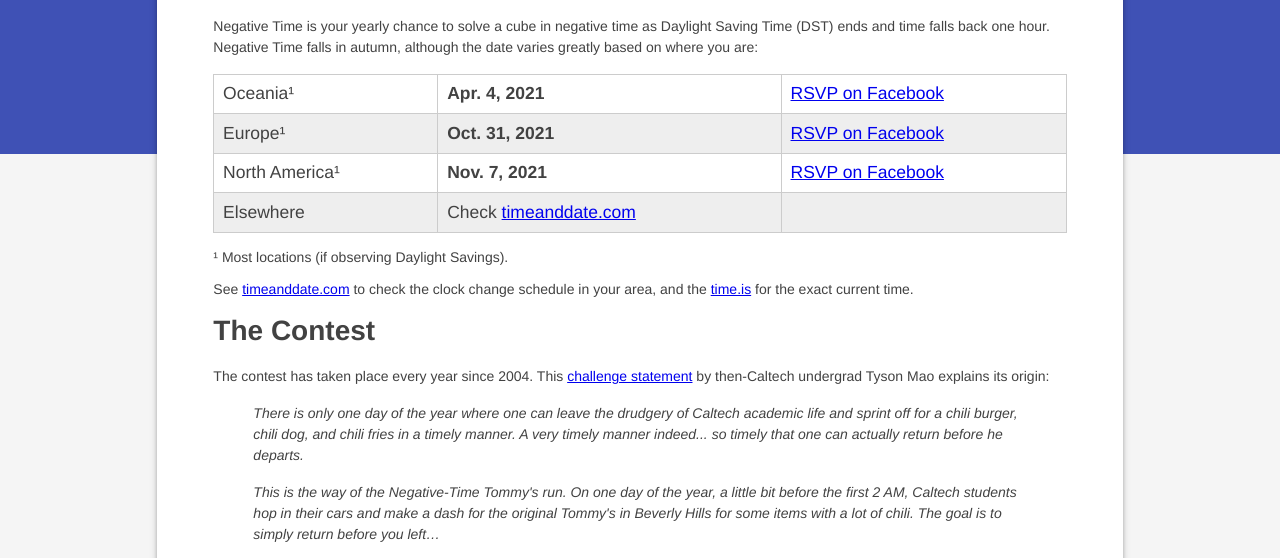
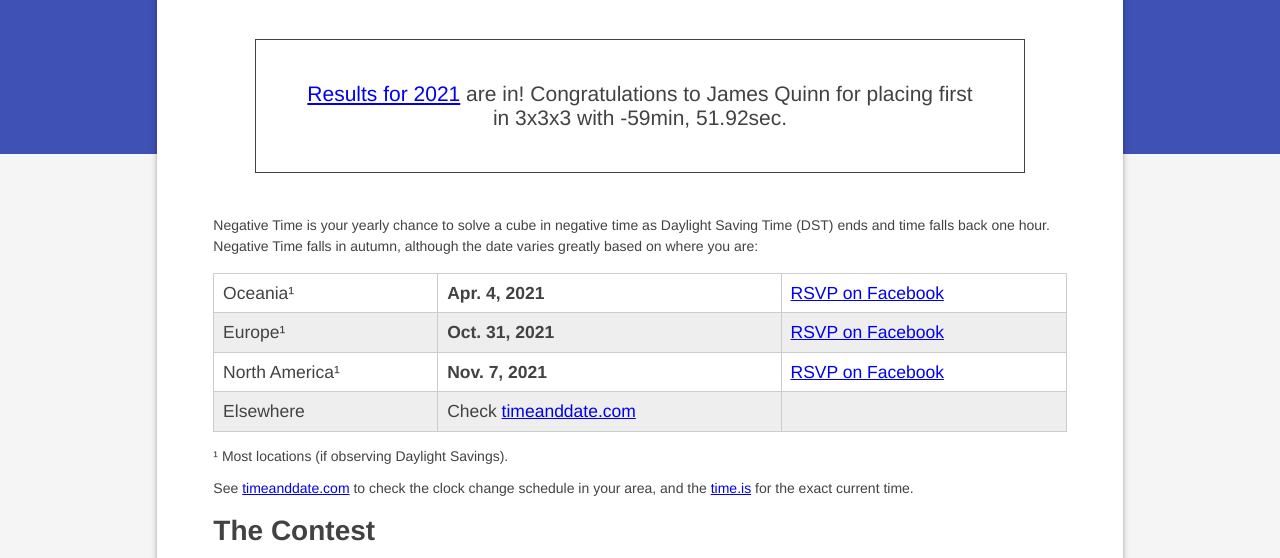
Before and after one commit to cubing/negative-time.cubing.net, a plain HTML site: page index.html in a window 1280 px wide. Shown: the part 230-788 px from the top of the page. Drawn offline with Linux system fonts and the light colour scheme.

Commit message:
Add 2021 winner banner.

```diff
--- a/index.html
+++ b/index.html
@@ -22,10 +22,10 @@
       <img src="img/clock128.gif" alt="Negative Time Clock Logo" srcset="img/clock@2x.gif 2x">
       <h1>Negative Time Solving Contest</h1>
 
-      <!-- <div style="font-size: 150%; border: 1px solid; padding: 2em; margin: 2em;">
-        <a href="https://negative-time.cubing.net/2020/">Results for
-          2020</a> are in! Congratulations to Daniel Karnaukh for placing first in 3x3x3 with -59min, 53.18sec.
-      </div> -->
+      <div style="font-size: 150%; border: 1px solid; padding: 2em; margin: 2em;">
+        <a href="https://negative-time.cubing.net/2021/">Results for
+          2021</a> are in! Congratulations to James Quinn for placing first in 3x3x3 with -59min, 51.92sec.
+      </div>
     </center>
 
     <p>Negative Time is your yearly chance to solve a cube in negative time as Daylight Saving Time (DST) ends and time
@@ -160,6 +160,7 @@
     <p>Past results are at:</p>
 
     <ul>
+      <li><a href="./2021/">2021</a></li>
       <li><a href="./2020/">2020</a></li>
       <li><a href="./2019/">2019</a></li>
       <li><a href="./2018/">2018</a></li>
```
